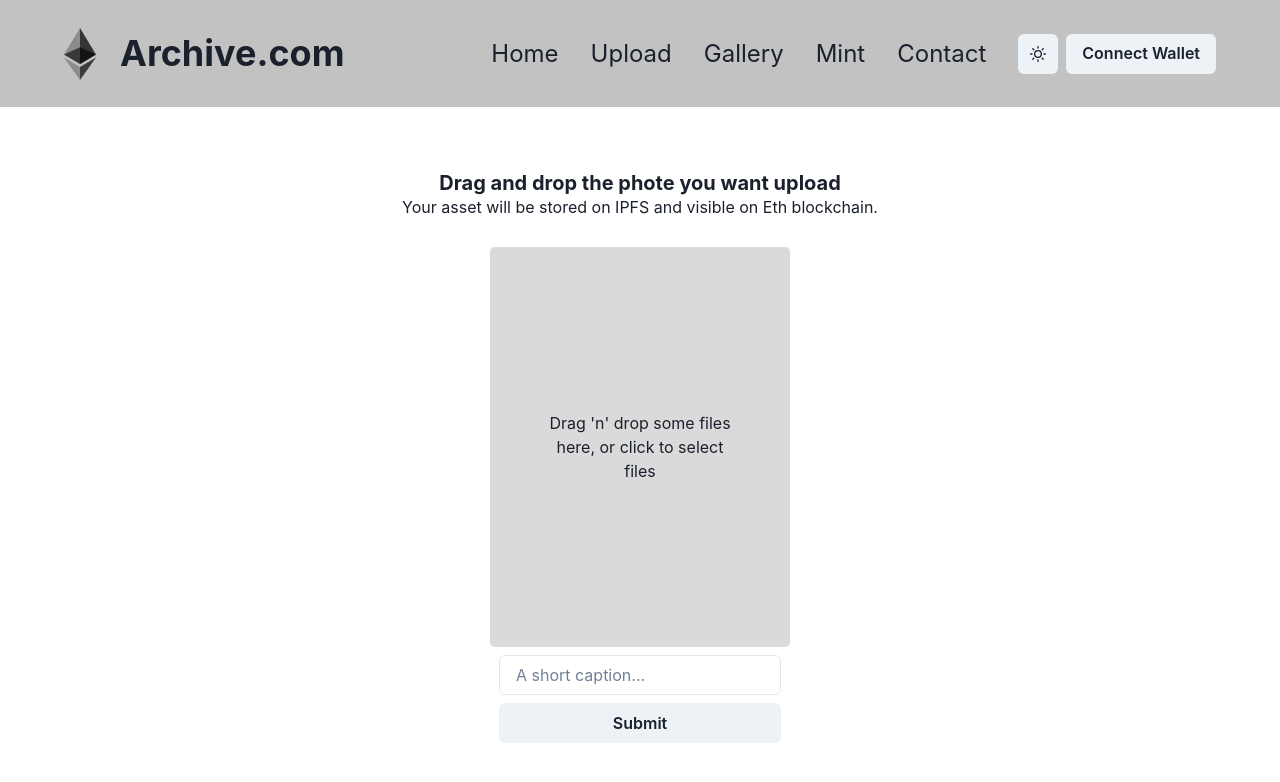
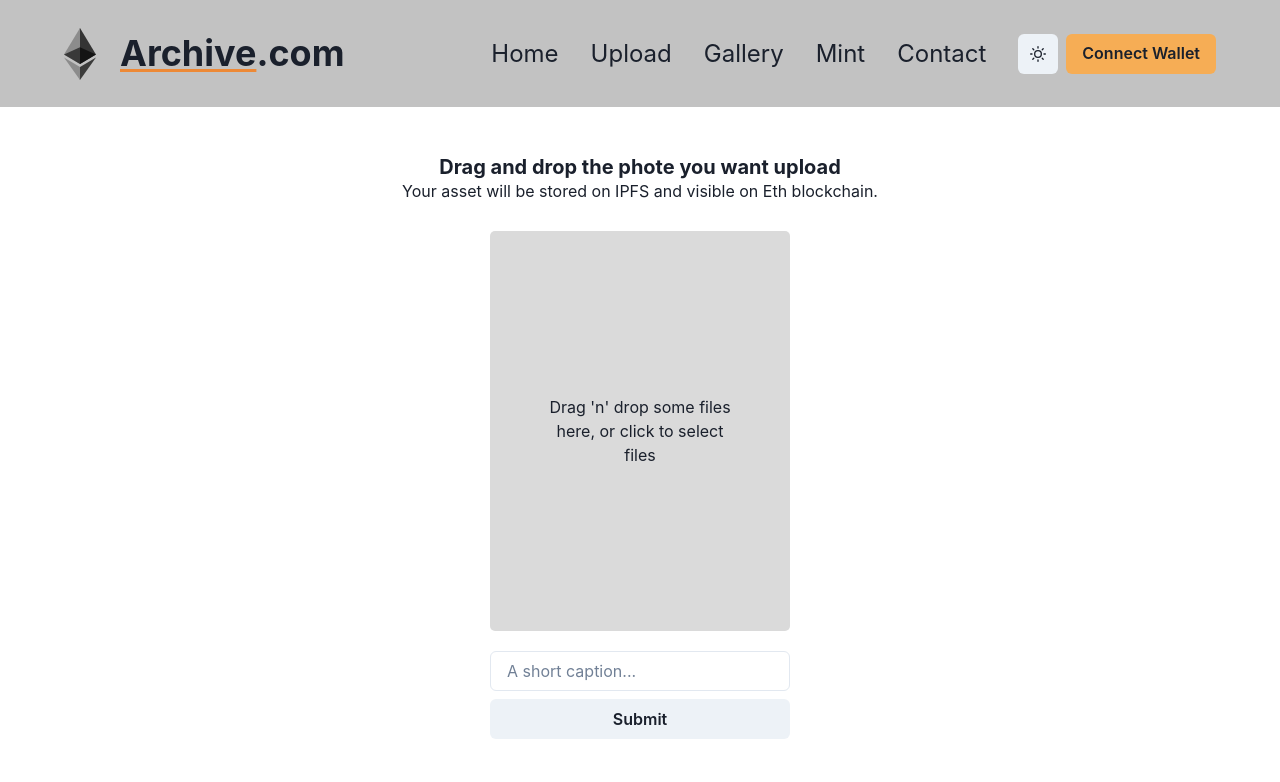
Before and after one commit to cheeterLee/archive, a React (Vite) app in the folder client/: page /upload in a window 1280 px wide. Shown: the top 782 px of the page. Built offline with nearby package versions, Linux system fonts and the light colour scheme; what @thirdweb-dev/react would draw is missing.

Commit message:
update layout

```diff
--- a/client/src/components/CustomDropzone.tsx
+++ b/client/src/components/CustomDropzone.tsx
@@ -26,7 +26,7 @@ const CustomDropzonePage: React.FunctionComponent<ICustomDropzonePageProps> = (
 			h={400}
 			p={50}
 			mt={7}
-            mb={2}
+            mb={5}
 			borderRadius={5}
 			{...getRootProps()}
 		>
--- a/client/src/components/Navbar.tsx
+++ b/client/src/components/Navbar.tsx
@@ -54,7 +54,15 @@ const Navbar: React.FunctionComponent<INavbarProps> = (props) => {
 						xl: "flex",
 					}}
 				>
-					Archive.com
+					<span
+						style={{
+							textDecoration: "underline #ED8936",
+							textUnderlineOffset: "3px",
+						}}
+					>
+						Archive
+					</span>
+					.com
 				</Heading>
 			</Flex>
 			<Flex alignItems="center" gap="2rem" fontSize="1.5rem">
@@ -94,7 +102,7 @@ const Navbar: React.FunctionComponent<INavbarProps> = (props) => {
 						onClick={toggleColorMode}
 						icon={colorMode === "dark" ? <MoonIcon /> : <SunIcon />}
 					/>
-					<Button>Connect Wallet</Button>
+					<Button bg="orange.300">Connect Wallet</Button>
 				</Flex>
 				<Drawer
 					isOpen={isOpen}
--- a/client/src/pages/Upload.tsx
+++ b/client/src/pages/Upload.tsx
@@ -7,7 +7,7 @@ export interface IUploadPageProps {}
 const UploadPage: React.FunctionComponent<IUploadPageProps> = (props) => {
 	return (
 		<Flex
-			p="4rem"
+			p="3rem"
 			justifyContent="center"
 			flexDirection="column"
 			alignItems="center"
@@ -24,12 +24,14 @@ const UploadPage: React.FunctionComponent<IUploadPageProps> = (props) => {
 					Your asset will be stored on IPFS and visible on Eth
 					blockchain.
 				</Text>
+                <form>
 
 				<CustomDropzone />
 				<Stack>
 					<Input placeholder="A short caption..." />
 					<Button>Submit</Button>
 				</Stack>
+                </form>
 			</Flex>
 		</Flex>
 	)
```
